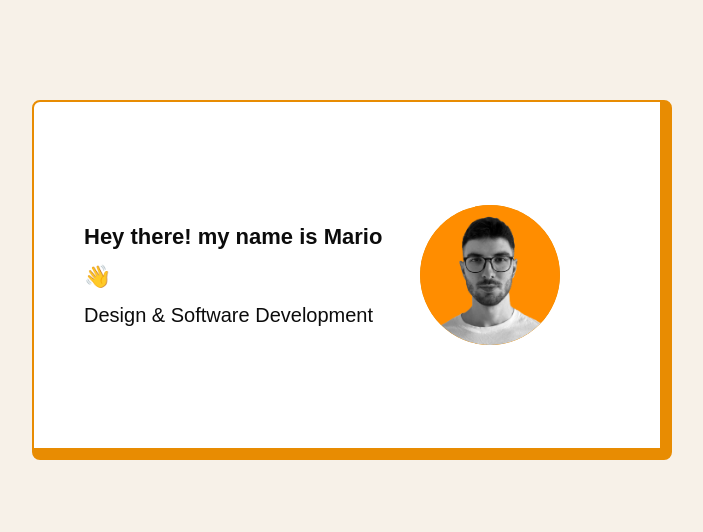
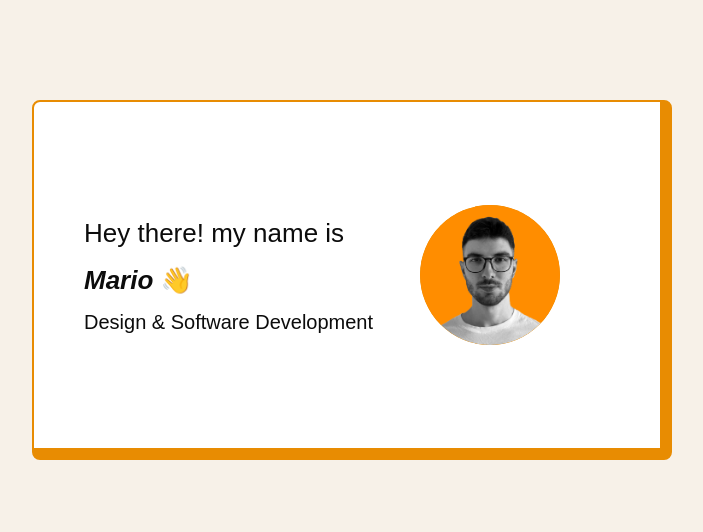
Before and after one commit to marioushev/marioushev.github.io, a PHP site: page /code.html in a window 1280 px wide. Shown: the part 90-622 px from the top of the page, without its empty margins (288-991 px from the left). Run offline with PHP 8.4, Linux system fonts and the light colour scheme; some web fonts are replaced.

Commit message:
updated sizing

```diff
--- a/code.html
+++ b/code.html
@@ -45,7 +45,13 @@
         <section class="intro">
           <div class="intro-content">
             <div class="intro-text">
-              <p>Hey there! my name is Mario 👋</p>
+              <h1>
+                Hey there! my name is
+                <em style="font-weight: 700; font-size: 1em" ;
+                  ><b>Mario</b></em
+                >
+                👋
+              </h1>
               <p>Design & Software Development</p>
             </div>
             <div class="intro-image">
--- a/index.html
+++ b/index.html
@@ -53,7 +53,11 @@
         <section class="intro">
           <div class="intro-content">
             <div class="intro-text">
-              <p>Hey there! my name is Mario 👋</p>
+              <h1>
+                Hey there! my name is
+                <em style="font-weight: 700; font-size: 1em" ;><b>Mario</b></em>
+                👋
+              </h1>
               <p>Design & Software Development</p>
             </div>
             <div class="intro-image">
--- a/style-code.css
+++ b/style-code.css
@@ -94,9 +94,9 @@ body {
   margin-right: 20px;
 }
 
-.intro-text p:first-child {
-  font-weight: bold;
-  font-size: 22px;
+.intro-text h1 {
+  font-weight: 500;
+  font-size: 26px;
 }
 
 .intro-image {
@@ -113,8 +113,12 @@ body {
   height: 100%;
   border-radius: 50%;
   object-fit: cover;
+  image-rendering: -webkit-optimize-contrast;
+  image-rendering: crisp-edges;
+  object-position: center;
   opacity: 0; /* Initially hidden */
-  transition: opacity 0.5s ease-in-out; /* Fade in over 0.5 seconds */
+  /*  transition: opacity 0.5s ease-in-out;  Fade in over 0.5 seconds */
+  transition: opacity 0.1s ease-in-out;
 }
 .intro-image img[src] {
   opacity: 1; /* Fade in once the image source is loaded */
```
Also changed, not shown: style.css (+6 -3 lines).
